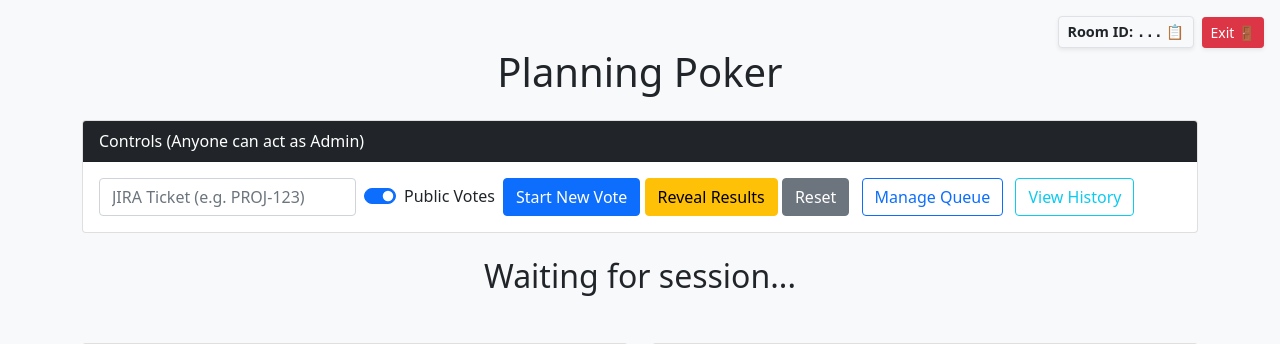
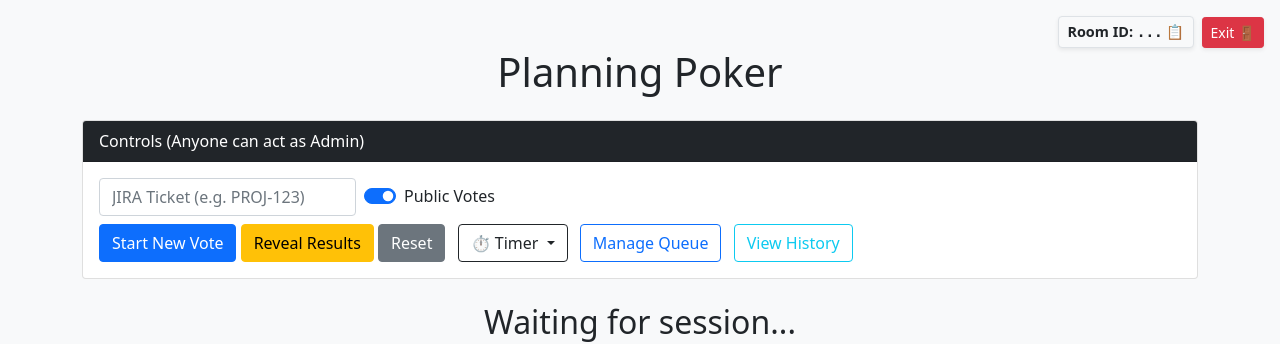
Before and after one commit to fredissy/shotspoker.py, a Flask app: template templates/vote.html in a window 1280 px wide. Shown: the top 344 px of the page. Run offline with Flask 3, Linux system fonts and the light colour scheme; the template is opened without the code that fills it, so the values that code supplies are empty; some libraries are stand-ins or nearby versions.

Commit message:
Add timer

```diff
--- a/src/__init__.py
+++ b/src/__init__.py
@@ -22,9 +22,7 @@ socketio = SocketIO(app)
 from src import model
 
 # Import routes/events to ensure they are registered
-from src.routes import main
-from src.routes import rooms
-from src.routes import votes
+from src.routes import main, rooms, votes, timer
 
 with app.app_context():
     db.create_all()
--- a/src/state.py
+++ b/src/state.py
@@ -14,7 +14,8 @@ def get_initial_room_state():
         'revealed': False,
         'admin_sid': None,
         'participants': {},
-        'queue': []
+        'queue': [],
+        'timer_end': None
     }
 
 def _get_public_state(room_id):
@@ -91,6 +92,7 @@ def _get_public_state(room_id):
         'distribution': vote_counts,
         'admin_sid': state['admin_sid'],
         'queue': state['queue'],
+        'timer_end': state.get('timer_end'),
         'stats': {
             'average': average,
             'agreement': agreement,
--- a/static/js/vote.js
+++ b/static/js/vote.js
@@ -1,5 +1,6 @@
 let myChart = null;
 let currentQueue = [];
+let timerInterval = null;
 
 // --- Main Game Actions ---
 function startVote() {
@@ -12,6 +13,14 @@ function startVote() {
         ticket_key: ticket,
         is_public: isPublic
     });
+}
+
+function startTimer(seconds) {
+    socket.emit('start_timer', { room_id: currentRoomId, duration: seconds });
+}
+
+function stopTimer() {
+    socket.emit('stop_timer', { room_id: currentRoomId });
 }
 
 function castVote(value) {
@@ -248,6 +257,34 @@ function updateUI(state) {
     } else {
         queueSection.style.display = 'none';
     }
+
+    // 8. Timer :
+    const timerEl = document.getElementById('timerDisplay');
+    if (timerInterval) clearInterval(timerInterval);
+    if (state.timer_end) {
+        timerEl.style.display = 'inline-block';
+
+        // Start a local countdown loop
+        timerInterval = setInterval(() => {
+            // Get client's current time (in seconds, matching Python's time.time())
+            const now = Date.now() / 1000;
+            const diff = state.timer_end - now;
+
+            if (diff <= 0) {
+                timerEl.innerText = "0:00";
+                clearInterval(timerInterval);
+                // Optional: Play a "Ding" sound here if you kept the audio file
+            } else {
+                // Format MM:SS
+                const m = Math.floor(diff / 60);
+                const s = Math.floor(diff % 60);
+                timerEl.innerText = `${m}:${s.toString().padStart(2, '0')}`;
+            }
+        }, 100); // Update every 100ms for smoothness
+    } else {
+        timerEl.style.display = 'none';
+        timerEl.innerText = "00:00";
+    }
 }
 
 
--- a/templates/vote.html
+++ b/templates/vote.html
@@ -47,6 +47,18 @@
                         <button class="btn btn-primary" onclick="startVote()">Start New Vote</button>
                         <button class="btn btn-warning" onclick="revealVote()">Reveal Results</button>
                         <button class="btn btn-secondary" onclick="resetVote()">Reset</button>
+                        <div class="btn-group ms-2">
+                            <button type="button" class="btn btn-outline-dark dropdown-toggle" data-bs-toggle="dropdown">
+                                ⏱️ Timer
+                            </button>
+                            <ul class="dropdown-menu">
+                                <li><a class="dropdown-item" href="#" onclick="startTimer(30)">30 Seconds</a></li>
+                                <li><a class="dropdown-item" href="#" onclick="startTimer(60)">1 Minute</a></li>
+                                <li><a class="dropdown-item" href="#" onclick="startTimer(120)">2 Minutes</a></li>
+                                <li><hr class="dropdown-divider"></li>
+                                <li><a class="dropdown-item text-danger" href="#" onclick="stopTimer()">Stop Timer</a></li>
+                            </ul>
+                        </div>
                         <button class="btn btn-outline-primary ms-2" onclick="openQueueModal()">Manage Queue</button>
                         <a href="/history" class="btn btn-outline-info ms-2">View History</a>
                     </div>
@@ -83,6 +95,9 @@
         </div>
         <div class="text-center mb-5">
             <h2 id="currentTicketDisplay">Waiting for session...</h2>
+            <div id="timerDisplay" class="badge bg-danger fs-4 mb-2 shadow-sm" style="display:none;">
+               0:00
+            </div>
             <div id="statusMessage" class="text-muted"></div>
         </div>
 
```
Also changed, not shown: src/routes/timer.py (added, +25 -0 lines).
